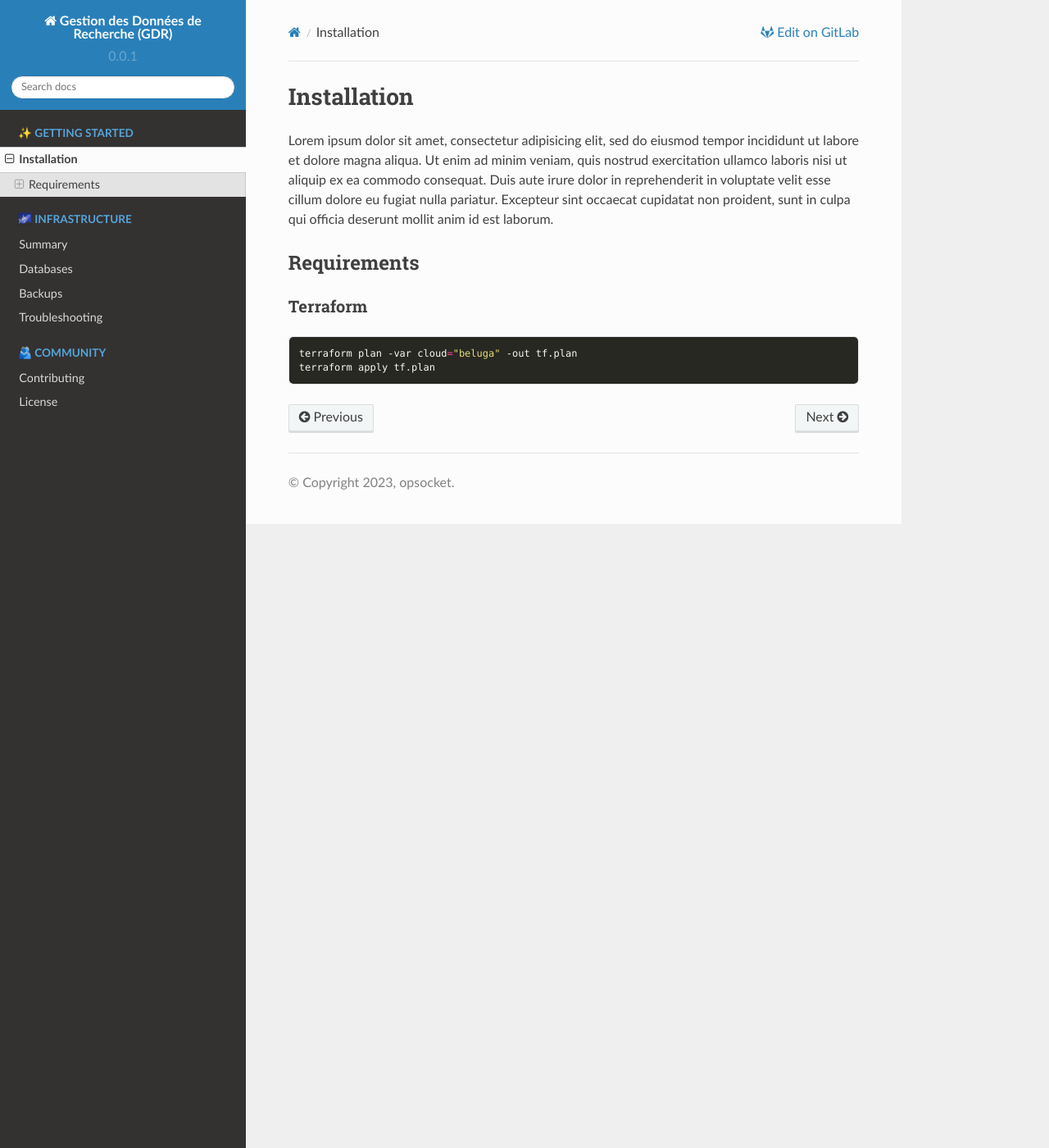
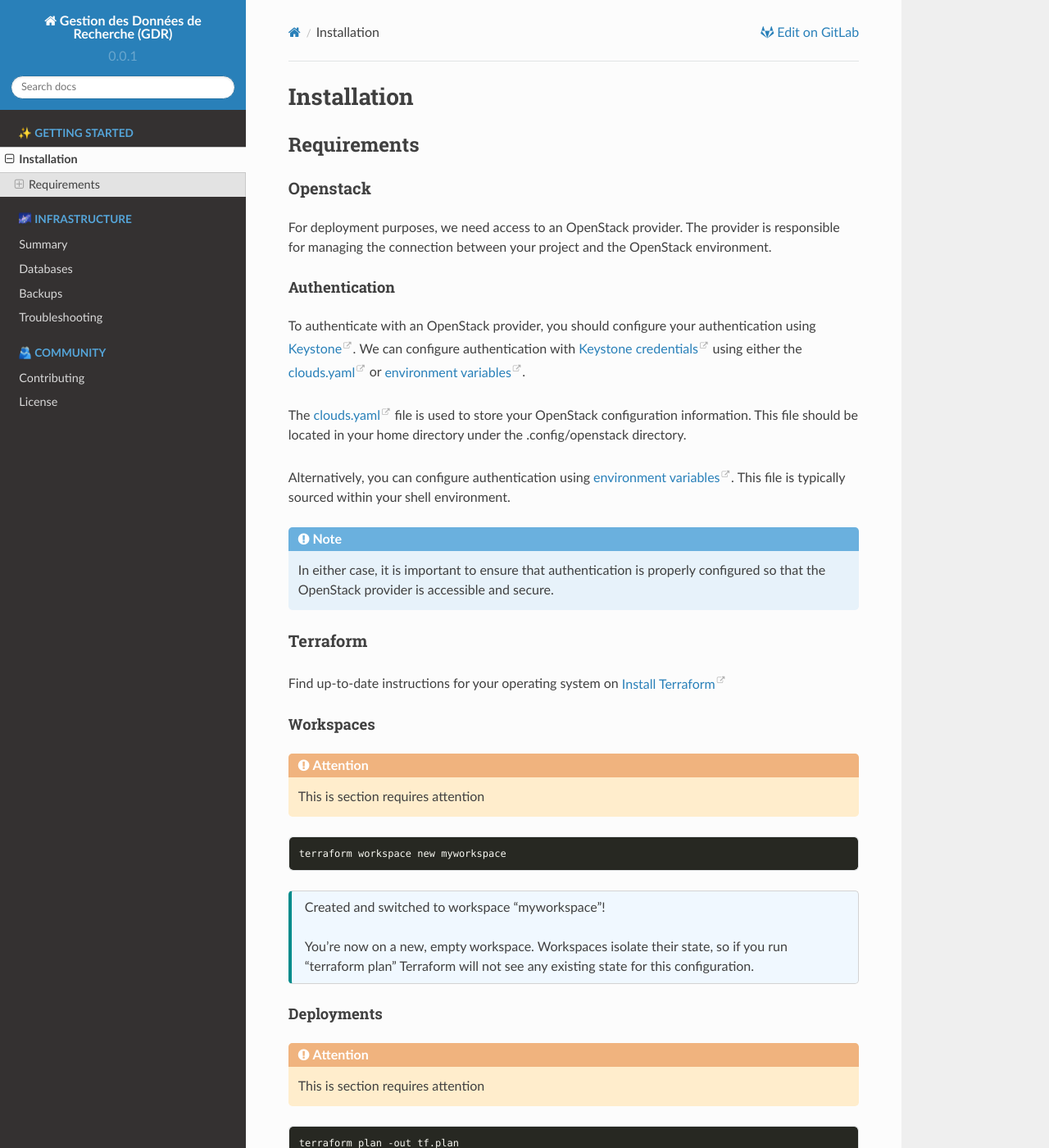
Before and after one commit to calculquebec/infra-gdr, a Sphinx documentation site: the page built from docs/installing.md, in a window 1280 px wide and 1400 px high. Shown: the whole window at 82% size. Built offline with Sphinx 7.4.7 and the Read the Docs theme 2.0.0, drawn with Linux system fonts in a browser that asks for light colours.

Commit message:
📝 update docs

````diff
--- a/docs/_static/css/extra.css
+++ b/docs/_static/css/extra.css
@@ -22,5 +22,5 @@ div.admonition {
 }
 
 .admonition.tip .admonition-title:before {
-  content: "\f004";
+  content: "💡";
 }
--- a/docs/conf.py
+++ b/docs/conf.py
@@ -83,4 +83,6 @@ html_static_path = ['_static']
 
 html_css_files = ['css/extra.css']
 
+html_favicon = "_static/favicon.ico"
+
 html_show_sphinx = False
--- a/docs/installing.md
+++ b/docs/installing.md
@@ -1,18 +1,57 @@
-(installation)=
 # Installation
-
-Lorem ipsum dolor sit amet, consectetur adipisicing elit, sed do eiusmod
-tempor incididunt ut labore et dolore magna aliqua. Ut enim ad minim veniam,
-quis nostrud exercitation ullamco laboris nisi ut aliquip ex ea commodo
-consequat. Duis aute irure dolor in reprehenderit in voluptate velit esse
-cillum dolore eu fugiat nulla pariatur. Excepteur sint occaecat cupidatat non
-proident, sunt in culpa qui officia deserunt mollit anim id est laborum.
 
 ## Requirements
 
+### Openstack
+
+For deployment purposes, we need access to an OpenStack provider.
+The provider is responsible for managing the connection between your project and the OpenStack environment.
+
+#### Authentication
+
+To authenticate with an OpenStack provider, you should configure your authentication using [Keystone][#keystone]. We can configure authentication with [Keystone credentials][#keystone_creds] using either the [clouds.yaml][#clouds_yaml] or [environment variables][#envvars].
+
+The [clouds.yaml][#clouds_yaml] file is used to store your OpenStack configuration information. This file should be located in your home directory under the .config/openstack directory.
+
+Alternatively, you can configure authentication using [environment variables][#envvars]. This file is typically sourced within your shell environment.
+
+```{note}
+In either case, it is important to ensure that authentication is properly configured so that the OpenStack provider is accessible and secure.
+```
+
 ### Terraform
 
+Find up-to-date instructions for your operating system on [Install Terraform][#install_terraform]
+
+#### Workspaces
+
+```{attention}
+This is section requires attention
+```
+
 ```shell
-terraform plan -var cloud="beluga" -out tf.plan
+terraform workspace new myworkspace
+```
+
+> Created and switched to workspace "myworkspace"!
+>
+> You're now on a new, empty workspace. Workspaces isolate their state,
+> so if you run "terraform plan" Terraform will not see any existing state
+> for this configuration.
+
+#### Deployments
+
+```{attention}
+This is section requires attention
+```
+
+```shell
+terraform plan -out tf.plan
 terraform apply tf.plan
 ```
+
+[#install_terraform]: https://developer.hashicorp.com/terraform/downloads
+[#keystone]: https://docs.openstack.org/keystone/latest
+[#keystone_creds]: https://docs.openstack.org/keystone/latest/user/application_credentials.html
+[#clouds_yaml]: https://docs.openstack.org/python-openstackclient/pike/configuration/index.html#clouds-yaml
+[#envvars]: https://docs.openstack.org/python-openstackclient/pike/cli/man/openstack.html#environment-variables
````
Also changed, not shown: docs/license.md (+2 -0 lines), LICENSE.md, docs/_static/favicon.ico (added).
